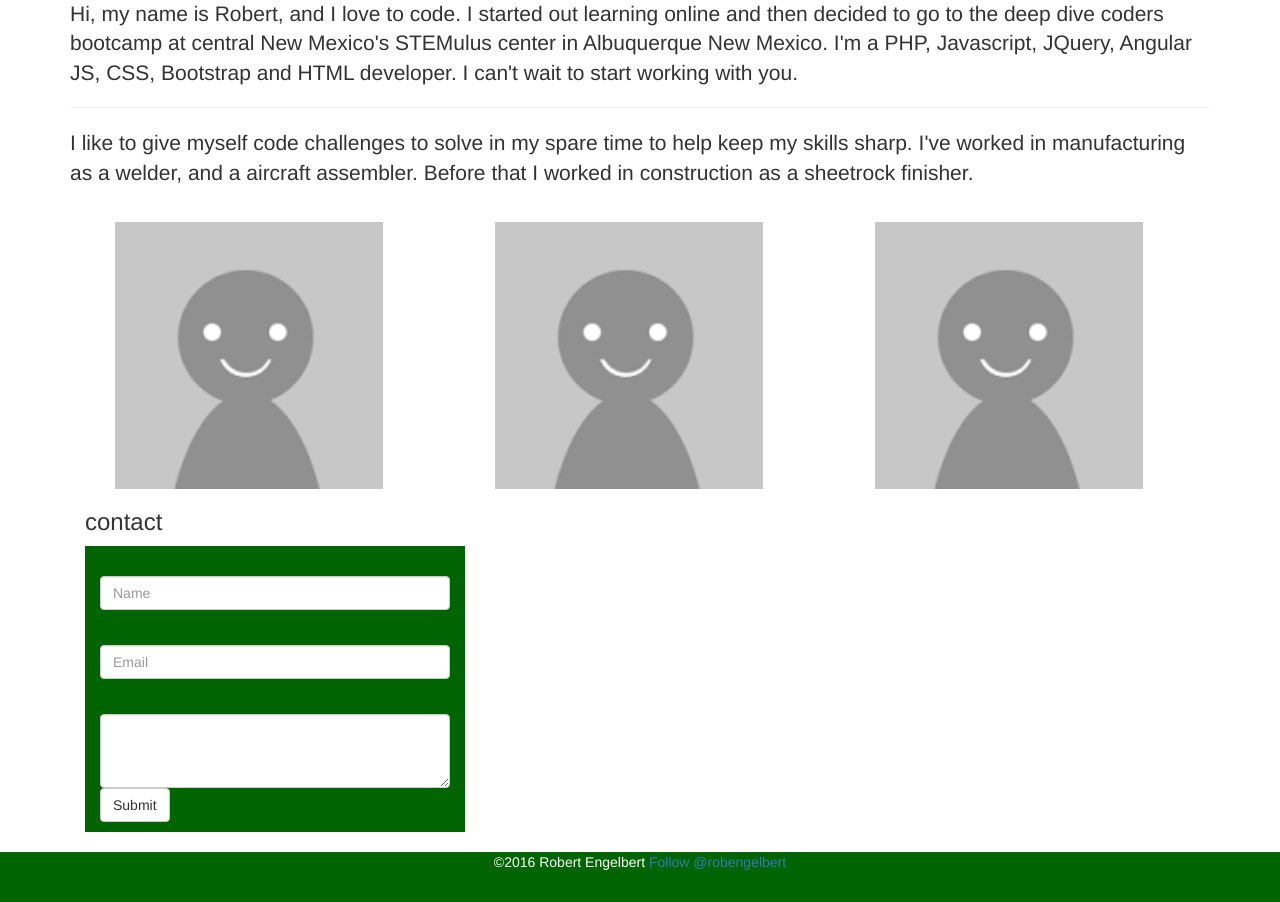
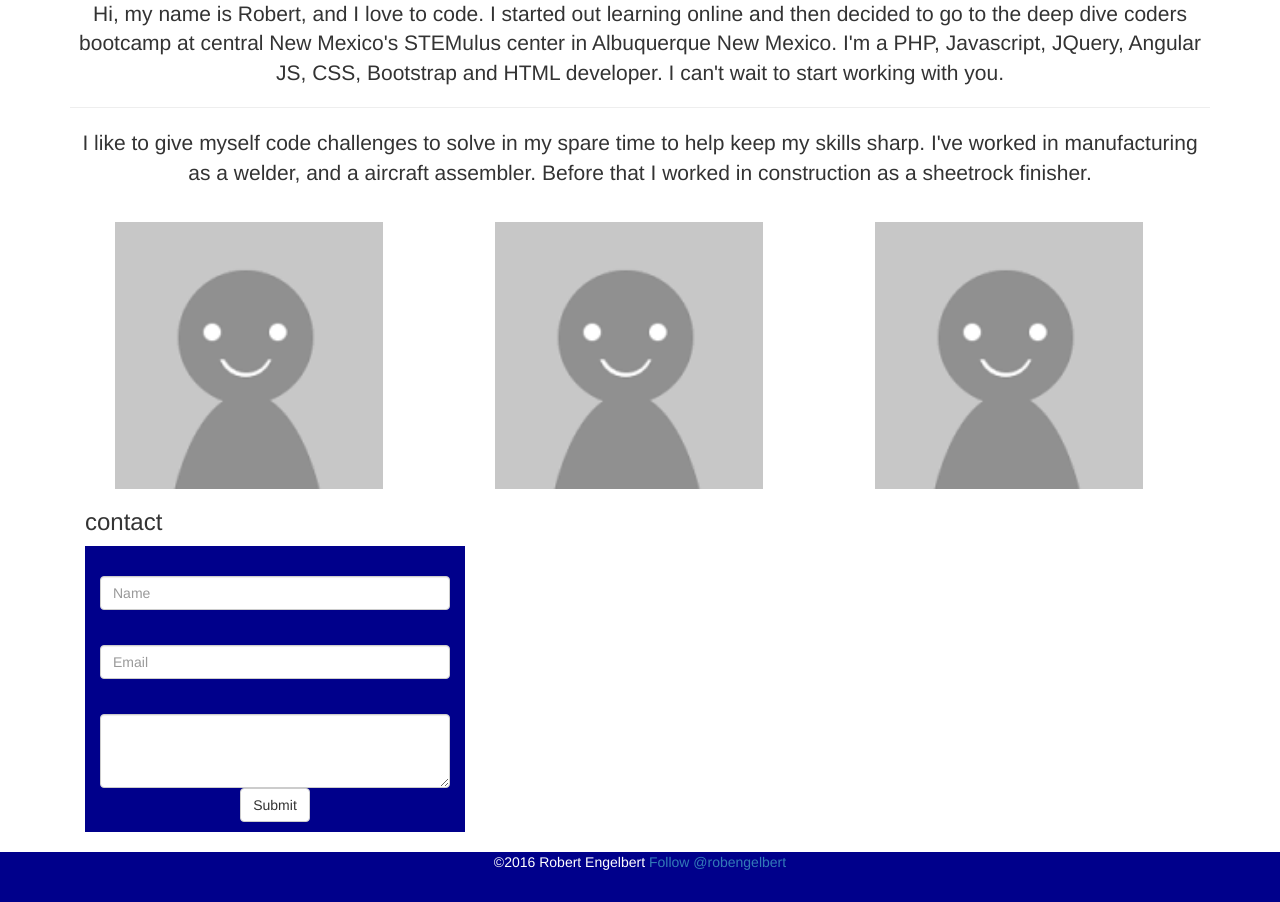
Before and after one commit to Robengelbert/personal-web-page, a PHP site: page / in a window 1280 px wide. Shown: the part 601-1503 px from the top of the page. Run offline with PHP 8.4, Linux system fonts and the light colour scheme; some libraries are stand-ins or nearby versions.

Commit message:
Changed color of navbar footer and contact form

```diff
--- a/public_html/css/style.css
+++ b/public_html/css/style.css
@@ -1,12 +1,7 @@
-/*to keep page content from going behind the navbar and give the body a lightgray color*/
-body{
-	/*!*padding-top: 70px;*!*/
-	/*background-color: #88B1DD;*/
+
+nav.navbar{
+	margin-bottom:0;
 }
-/*to resize banner image at the top*/
-/*.resize{*/
-	/*width:100%;*/
-/*}*/
 /* background image  */
 .image{
 	background:url( "../images/moutain-valley.jpeg") no-repeat center;
@@ -21,9 +16,12 @@ body{
 	width:85%;
 	padding-left:30px;
 }
+.contact{
+
+}
 /*to add and style the footer*/
 footer{
-	background-color: darkgreen;
+	background-color: darkblue;
 	color:white;
 	height: 50px;
 	text-align:center;
@@ -47,14 +45,14 @@ span:hover .name{
 }
 /* change color to dark cyan */
 li:hover a{
-	color:darkgreen;
+	color:darkblue;
 }
 span:hover a{
-	color:darkgreen;
+	color:darkblue;
 }
 /*form styles*/
 .contact{
-	background-color: darkgreen;
+	background-color: darkblue;
 	margin-bottom: 20px;
 }
 form{
--- a/public_html/index.php
+++ b/public_html/index.php
@@ -22,7 +22,7 @@
 	<body id="scroll">
 		<a id="home"></a>
 		<!-- navigation begins -->
-		<nav class="navbar navbar-light navbar-fixed-top move" style="background-color: darkgreen">
+		<nav class="navbar navbar-light navbar-fixed-top move" style="background-color: darkblue">
 
 			<!-- Navbar brand-->
 			<span>
@@ -61,7 +61,7 @@
 		<div class="image">
 		</div>
 <!--		put this text inside of a div and place it on the image -->
-		<div class="container about">
+		<div class="container text-center about">
 			<p class="lead">Hi, my name is Robert, and I love to code. I started out learning online and then decided to go to the deep dive coders bootcamp at central New Mexico's STEMulus center in Albuquerque New Mexico. I'm a PHP, Javascript, JQuery, Angular JS, CSS, Bootstrap and HTML developer. I can't wait to start working with you.</p>
 			<hr class="m-y-2">
 			<p class="lead">I like to give myself code challenges to solve in my spare time to help keep my skills sharp. I've worked in manufacturing as a welder, and a aircraft assembler. Before that I worked in construction as a sheetrock finisher.</p>
@@ -86,7 +86,7 @@
 
 				<!-- Center this up and then after class change this to a jquery toggle.-->
 				<!-- contact form -->
-				<div class="col-md-4 contact">
+				<div class="col-md-4 text-center contact">
 					<form>
 						<div class="form-group">
 							<label for="inputName"></label>
```
